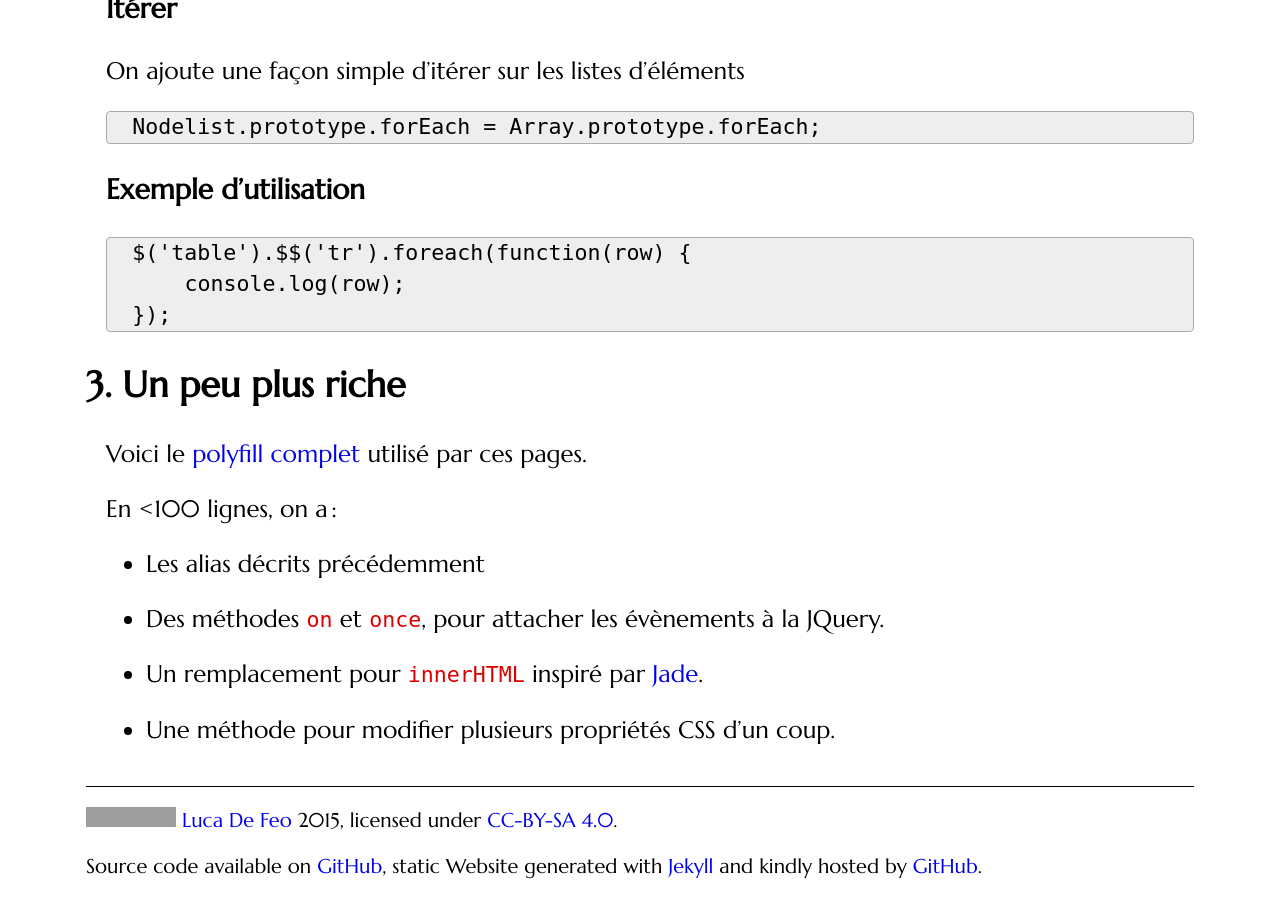
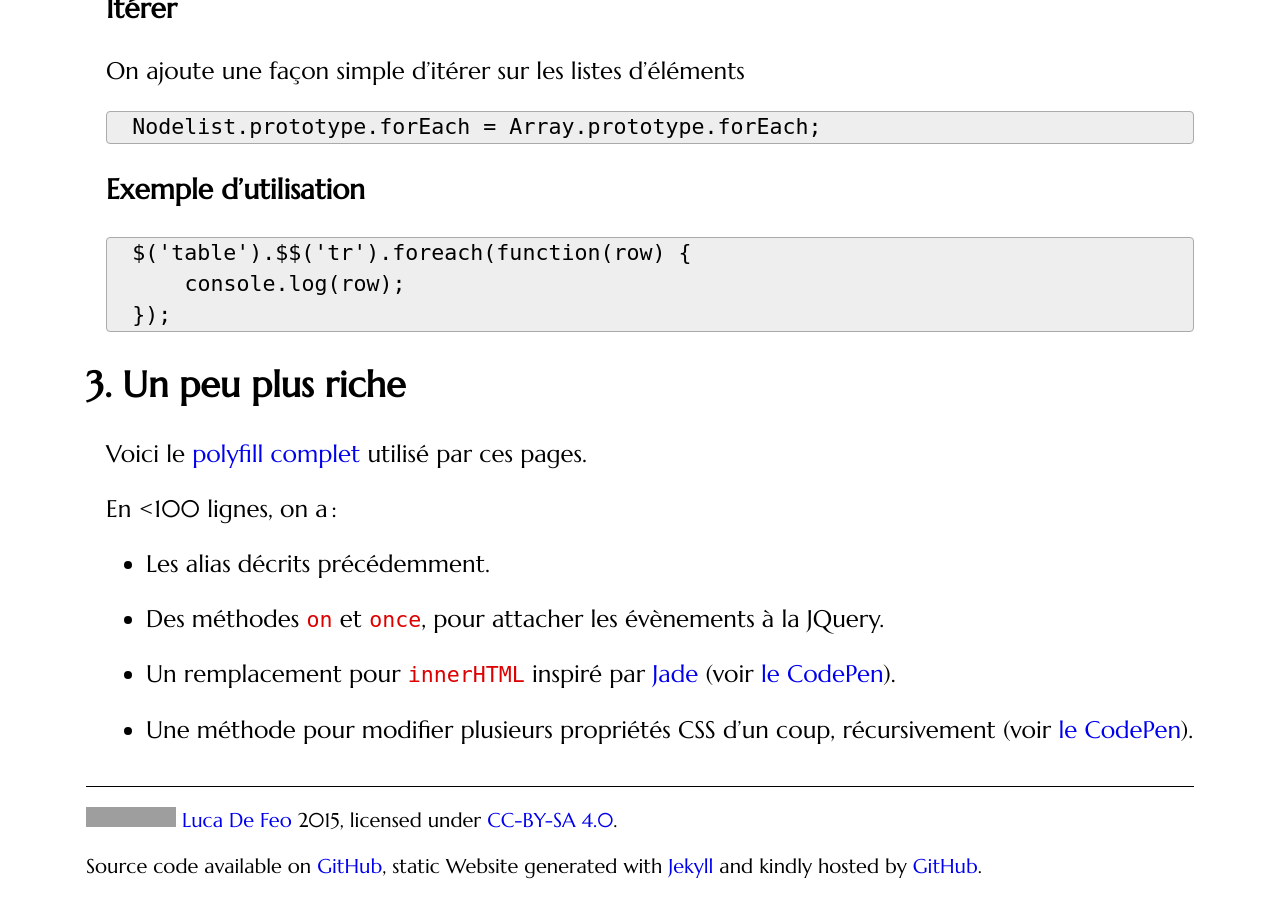
Before and after one commit to defeo/aws, a Jekyll site: the page built from lessons/polyfill.md, in a window 1280 px wide and 900 px high, scrolled down 1141 px. Built offline with Jekyll 4.4.1, drawn with Linux system fonts in a browser that asks for light colours; nearby versions of some CDN libraries; some web fonts are replaced; grey boxes are pictures that could not be loaded.

Commit message:
Linked CodePen examples

```diff
--- a/lessons/polyfill.md
+++ b/lessons/polyfill.md
@@ -87,14 +87,18 @@ par ces pages.
 
 En <100 lignes, on a :
 
-- Les alias décrits précédemment
+- Les alias décrits précédemment.
 
 - Des méthodes `on` et `once`, pour attacher les évènements à la
   JQuery.
 
-- Un remplacement pour `innerHTML` inspiré par [Jade](http://jade-lang.com/).
+- Un remplacement pour `innerHTML` inspiré par
+  [Jade](http://jade-lang.com/) (voir
+  [le CodePen](http://codepen.io/defeo/pen/xbYawz)).
 
-- Une méthode pour modifier plusieurs propriétés CSS d'un coup.
+- Une méthode pour modifier plusieurs propriétés CSS d'un coup,
+  récursivement (voir
+  [le CodePen](http://codepen.io/defeo/pen/ogqdLM)).
 
 
 </section>
```
